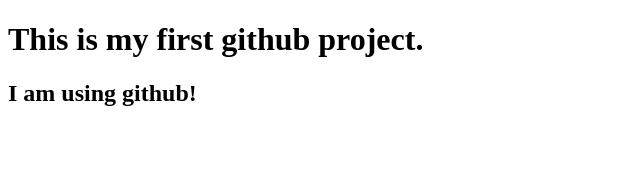
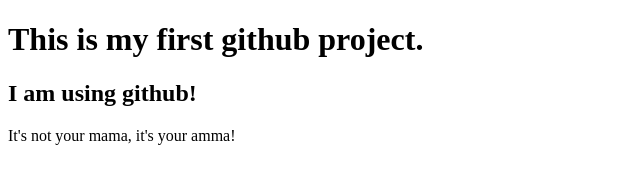
Before and after one commit to SajibBarua-art/My-first-website, a plain HTML site: page index.html in a window 1280 px wide. Shown: the whole page, without its empty margins (0-640 px from the left). Drawn offline with Linux system fonts and the light colour scheme.

Commit message:
Update index.html

```diff
--- a/index.html
+++ b/index.html
@@ -8,5 +8,6 @@
 <body>
     <h1>This is my first github project.</h1>
     <h2>I am using github!</h2>
+    <p>It's not your mama, it's your amma!</p>
 </body>
 </html>
```
